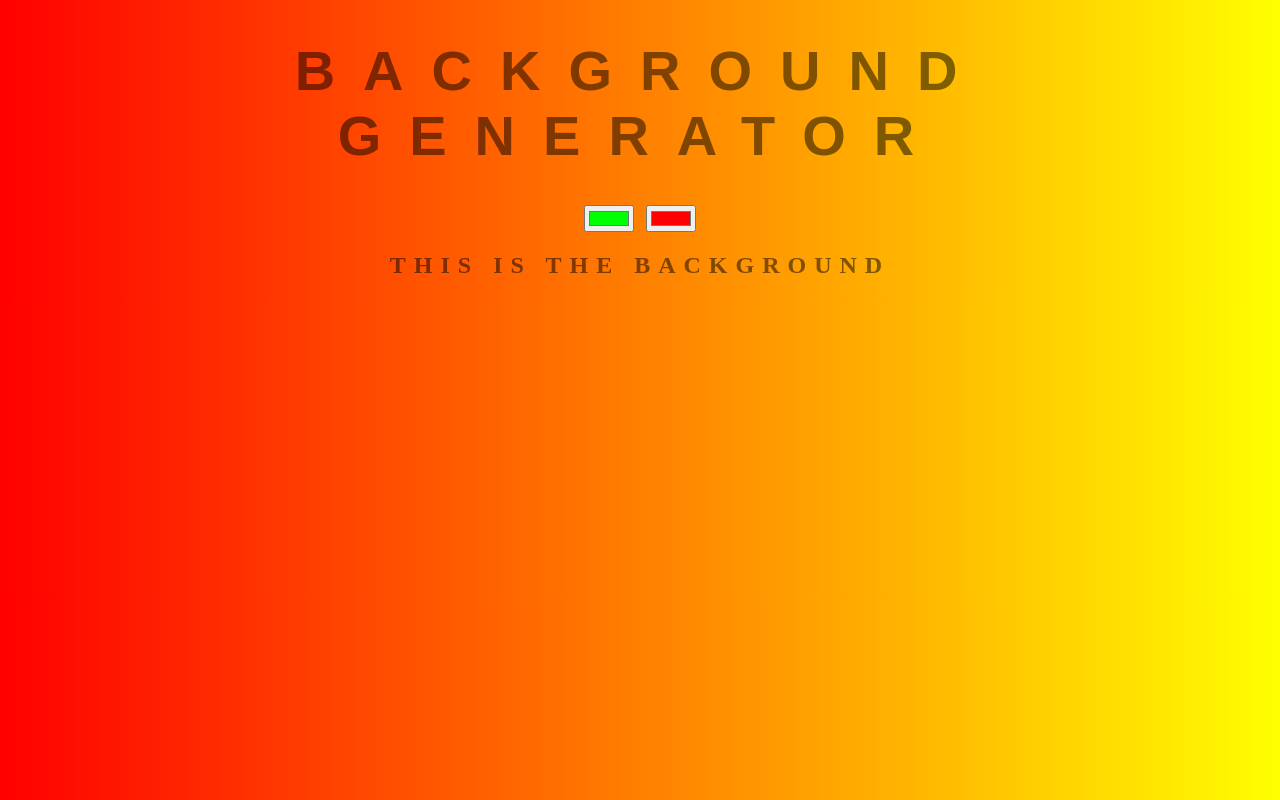
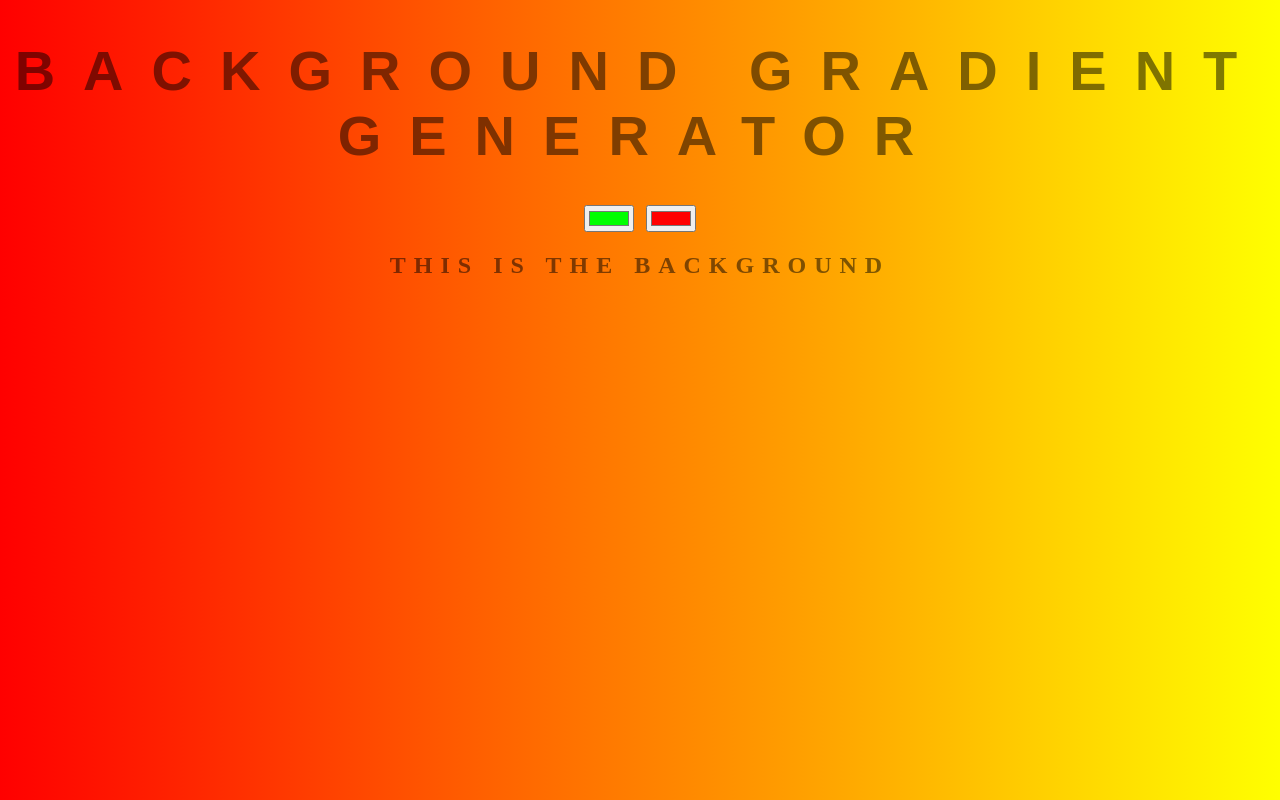
Before and after one commit to ayaphillip/background-generator, a plain HTML site: page index.html in a window 1280 px wide. Drawn offline with Linux system fonts and the light colour scheme.

Commit message:
changing to longer title

```diff
--- a/index.html
+++ b/index.html
@@ -9,7 +9,7 @@
         <link rel="stylesheet" href="style.css">
     </head>
     <body id="gradient">
-        <h1>Background generator</h1>
+        <h1>Background Gradient Generator</h1>
         <input class="color1" type="color" name="color1" value="#00ff00">
         <input class="color2" type="color" name="color2" value="#ff0000">
         <h2>This is the background</h2>
```
